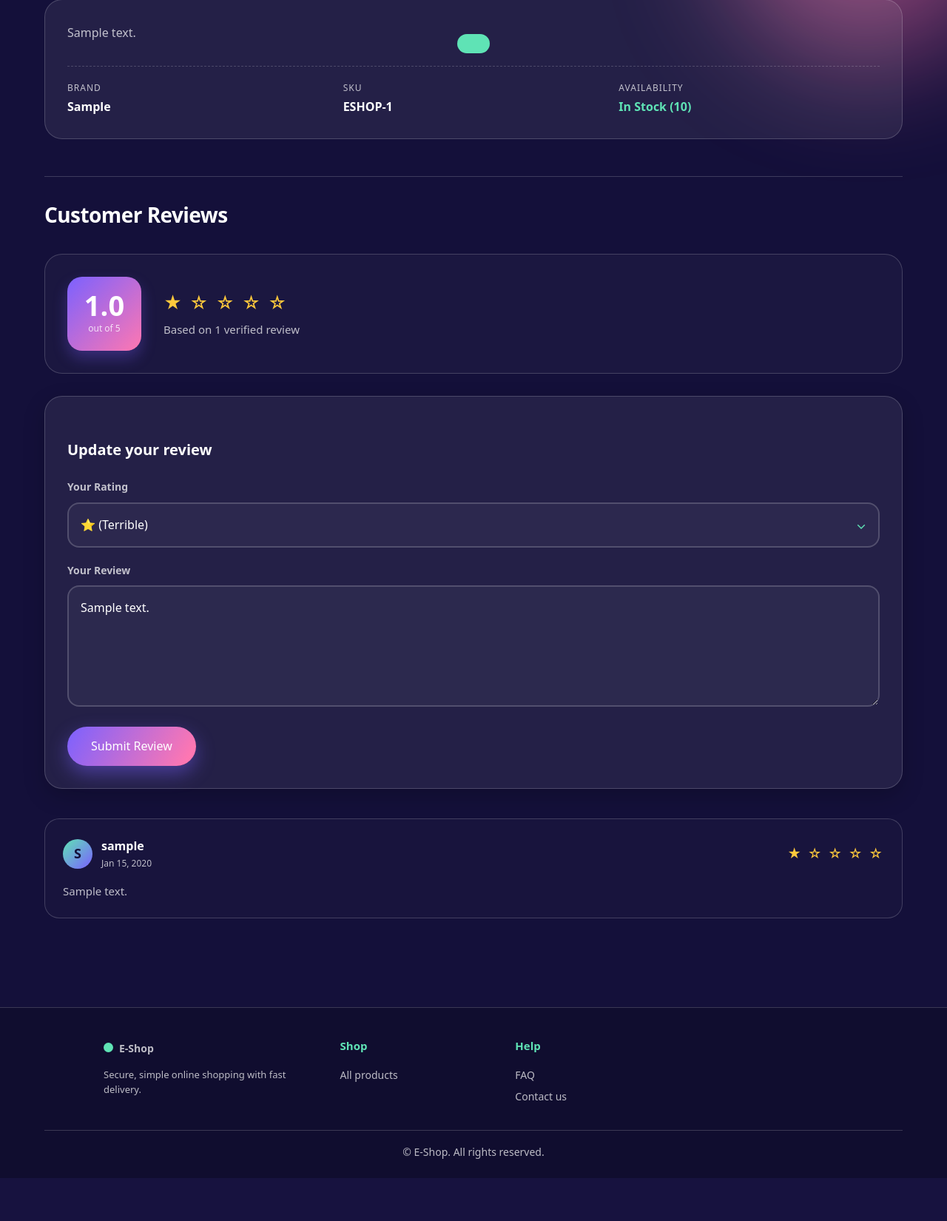
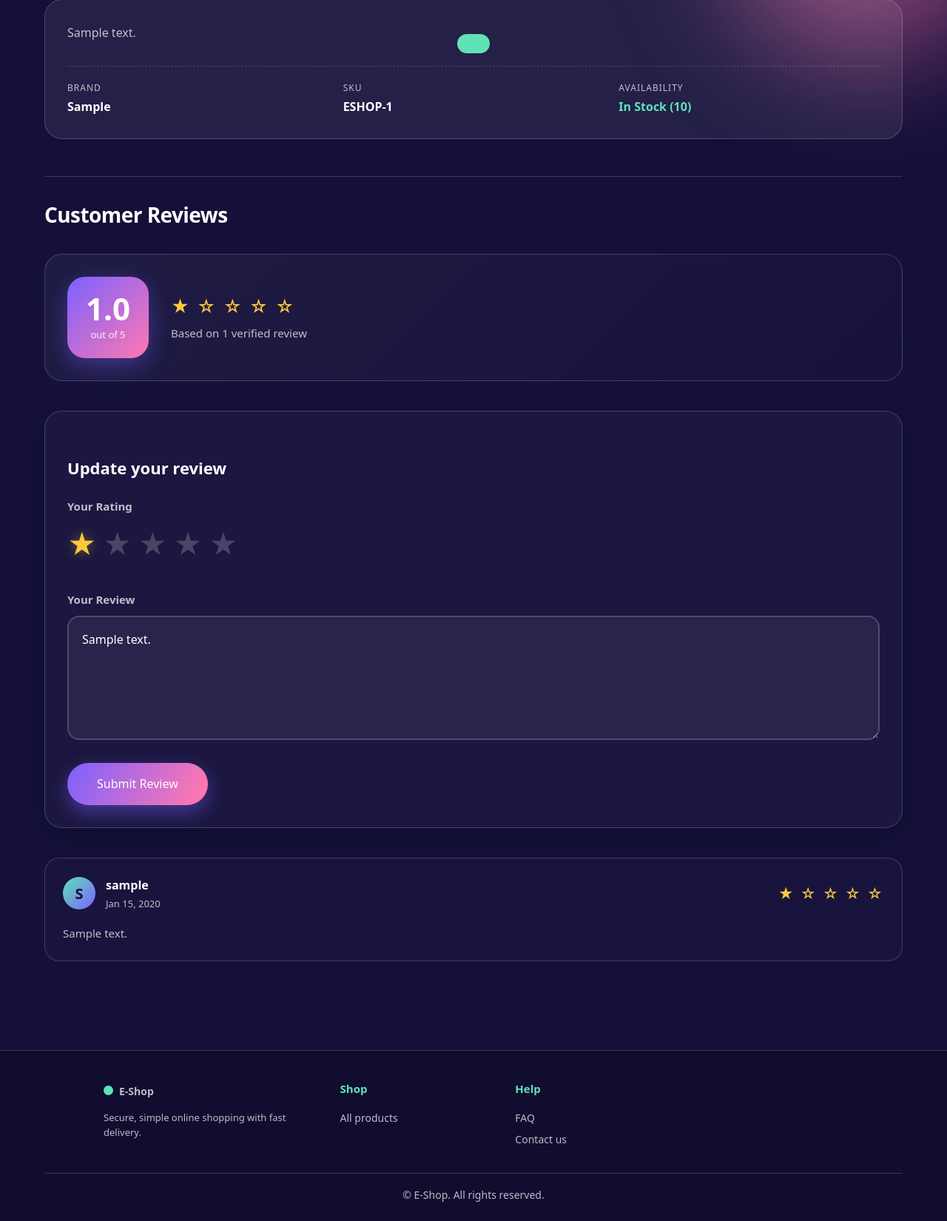
Before and after one commit to Trapcoder003/OnlineStore, a Django app: a page that uses shopApp/templates/pages/product.html in a window 1280 px wide. Shown: the part 840-2490 px from the top of the page at 74% size. Before the commit the page ends 2432 px from the top, so only its background shows below. Run offline with Django 5.2, Linux system fonts and the light colour scheme; a user stored in the database is signed in; tables that the repository leaves empty hold one stand-in row (values such as "Sample post"); grey boxes marked "Sample" are stand-in pictures.

Commit message:
reviews added new UX

```diff
--- a/shopApp/static/styles/product.css
+++ b/shopApp/static/styles/product.css
@@ -156,50 +156,70 @@ body::after { width: 380px; height: 380px; background: var(--pink); bottom: -120
 .product-reviews h2 { font-size: 28px; margin-bottom: 30px; color: #fff; }
 
 /* Summary Box */
-.rev-summary { display: flex; align-items: center; gap: 30px; background: rgba(255, 255, 255, 0.03); border: 1px solid var(--line); border-radius: 24px; padding: 30px; margin-bottom: 30px; }
-.rev-score { display: flex; flex-direction: column; align-items: center; justify-content: center; background: linear-gradient(135deg, var(--violet), var(--pink)); color: #fff; width: 100px; height: 100px; border-radius: 20px; flex-shrink: 0; box-shadow: 0 10px 20px rgba(123, 97, 255, 0.3); }
-.rev-big { font-size: 38px; font-weight: 800; line-height: 1; }
-.rev-max { font-size: 12px; opacity: 0.8; margin-top: 4px; }
+.rev-summary { display: flex; align-items: center; gap: 30px; background: linear-gradient(135deg, rgba(255,255,255,0.05), rgba(255,255,255,0.01)); border: 1px solid var(--line); border-radius: 24px; padding: 30px; margin-bottom: 40px; }
+.rev-score { display: flex; flex-direction: column; align-items: center; justify-content: center; background: linear-gradient(135deg, var(--violet), var(--pink)); color: #fff; width: 110px; height: 110px; border-radius: 24px; flex-shrink: 0; box-shadow: 0 10px 30px rgba(123, 97, 255, 0.4); }
+.rev-big { font-size: 42px; font-weight: 800; line-height: 1; }
+.rev-max { font-size: 13px; opacity: 0.9; margin-top: 4px; }
 .rev-details .stars.big { font-size: 24px; margin-bottom: 6px; }
 .rev-details p { margin: 0; color: var(--soft); font-size: 15px; }
 
 /* Review Form Card */
-.review-form-box { background: var(--glass); border: 1px solid var(--line); padding: 30px; border-radius: 24px; margin-bottom: 40px; box-shadow: 0 10px 30px rgba(0, 0, 0, 0.2); }
-.review-form-box h4 { margin-bottom: 24px; font-size: 20px; color: #fff; }
-.form-group { margin-bottom: 20px; }
-.form-group label { display: block; margin-bottom: 10px; font-size: 14px; font-weight: 600; color: var(--soft); }
-.select-wrapper { position: relative; }
-.select-wrapper::after { content: "⌄"; position: absolute; right: 18px; top: 50%; transform: translateY(-50%); color: var(--mint); pointer-events: none; font-size: 18px; }
+.review-form-box { background: rgba(255, 255, 255, 0.03); border: 1px solid var(--line); padding: 30px; border-radius: 24px; margin-bottom: 40px; box-shadow: 0 10px 30px rgba(0, 0, 0, 0.2); }
+.review-form-box h4 { margin-bottom: 24px; font-size: 22px; color: #fff; font-weight: 700; }
+.form-group { margin-bottom: 24px; }
+.form-group label { display: block; margin-bottom: 10px; font-size: 15px; font-weight: 600; color: var(--soft); }
 
-.review-form-box select,
-.review-form-box textarea { width: 100%; padding: 16px; background: rgba(255, 255, 255, 0.04); border: 2px solid var(--line); border-radius: 16px; color: #fff; font: inherit; outline: none; transition: border-color 0.25s, background 0.25s, box-shadow 0.25s; }
-.review-form-box select { appearance: none; -webkit-appearance: none; cursor: pointer; }
-.review-form-box select option { color: #14103a; background: #fff; }
-.review-form-box textarea { min-height: 140px; resize: vertical; line-height: 1.6; }
-.review-form-box select:hover, .review-form-box textarea:hover { border-color: rgba(255, 255, 255, 0.35); }
-.review-form-box select:focus, .review-form-box textarea:focus { border-color: var(--violet); background: rgba(255, 255, 255, 0.08); box-shadow: 0 0 0 5px rgba(123, 97, 255, 0.2); }
-.review-form-box .btn { width: auto; padding: 14px 32px; }
+/* CUSTOM STAR RATING INPUT */
+.star-rating { display: flex; flex-direction: row-reverse; justify-content: flex-end; gap: 8px; }
+.star-rating input { display: none; }
+.star-rating label { font-size: 38px; color: rgba(255, 255, 255, 0.2); cursor: pointer; transition: color 0.2s, transform 0.2s; }
+.star-rating label:hover,
+.star-rating label:hover ~ label,
+.star-rating input:checked ~ label { color: var(--sun); text-shadow: 0 0 15px rgba(255, 201, 60, 0.4); }
+.star-rating label:hover { transform: scale(1.15); }
+
+/* Beautiful Textarea */
+.review-form-box textarea {
+  width: 100%;
+  padding: 18px;
+  background: rgba(255, 255, 255, 0.06);
+  border: 2px solid var(--line);
+  border-radius: 16px;
+  color: #fff;
+  font: inherit;
+  font-size: 16px;
+  min-height: 150px;
+  resize: vertical;
+  line-height: 1.6;
+  outline: none;
+  transition: all 0.3s ease;
+}
+.review-form-box textarea::placeholder { color: rgba(255, 255, 255, 0.4); }
+.review-form-box textarea:hover { border-color: rgba(255, 255, 255, 0.4); background: rgba(255, 255, 255, 0.08); }
+.review-form-box textarea:focus { border-color: var(--violet); background: rgba(255, 255, 255, 0.1); box-shadow: 0 0 0 5px rgba(123, 97, 255, 0.25); }
+
+.review-form-box .btn { width: auto; padding: 16px 40px; font-size: 16px; }
 
 /* Login Prompt */
-.login-prompt { padding: 20px; background: rgba(255, 255, 255, 0.03); border-radius: 16px; text-align: center; color: var(--soft); }
+.login-prompt { padding: 30px; background: rgba(255, 255, 255, 0.03); border-radius: 16px; text-align: center; color: var(--soft); font-size: 16px; }
 .login-prompt a { color: var(--mint); font-weight: 600; text-decoration: underline; }
 
 /* Review List & Individual Cards */
 .review-list { display: flex; flex-direction: column; gap: 20px; }
-.review { background: rgba(255, 255, 255, 0.02); border: 1px solid var(--line); padding: 24px; border-radius: 20px; transition: transform 0.3s, border-color 0.3s; }
-.review:hover { transform: translateY(-3px); border-color: rgba(123, 97, 255, 0.4); }
-.review header { display: flex; justify-content: space-between; align-items: center; margin-bottom: 16px; flex-wrap: wrap; gap: 10px; }
-.reviewer-info { display: flex; align-items: center; gap: 12px; }
-.avatar-sm { width: 40px; height: 40px; border-radius: 50%; background: linear-gradient(135deg, var(--mint), var(--violet)); color: #14103a; display: flex; align-items: center; justify-content: center; font-weight: 800; font-size: 18px; }
+.review { background: rgba(255, 255, 255, 0.02); border: 1px solid var(--line); padding: 24px; border-radius: 20px; transition: transform 0.3s, border-color 0.3s, box-shadow 0.3s; }
+.review:hover { transform: translateY(-4px); border-color: rgba(123, 97, 255, 0.4); box-shadow: 0 10px 30px rgba(0,0,0,0.2); }
+.review header { display: flex; justify-content: space-between; align-items: center; margin-bottom: 18px; flex-wrap: wrap; gap: 10px; }
+.reviewer-info { display: flex; align-items: center; gap: 14px; }
+.avatar-sm { width: 44px; height: 44px; border-radius: 50%; background: linear-gradient(135deg, var(--mint), var(--violet)); color: #14103a; display: flex; align-items: center; justify-content: center; font-weight: 800; font-size: 20px; }
 .reviewer-info strong { display: block; font-size: 16px; color: #fff; }
-.reviewer-info time { display: block; font-size: 12px; color: var(--soft); margin-top: 2px; }
-.review .stars { font-size: 18px; }
-.review-body { margin: 0; color: var(--soft); font-size: 15px; line-height: 1.6; }
+.reviewer-info time { display: block; font-size: 13px; color: var(--soft); margin-top: 2px; }
+.review .stars { font-size: 20px; }
+.review-body { margin: 0; color: var(--soft); font-size: 15px; line-height: 1.7; }
 
 /* Empty State */
-.empty-reviews { text-align: center; padding: 40px 20px; background: rgba(255, 255, 255, 0.02); border: 1px dashed var(--line); border-radius: 20px; }
-.empty-reviews span { font-size: 40px; display: block; margin-bottom: 12px; }
-.empty-reviews p { margin: 0; color: var(--soft); font-size: 15px; }
+.empty-reviews { text-align: center; padding: 50px 20px; background: rgba(255, 255, 255, 0.02); border: 1px dashed var(--line); border-radius: 20px; }
+.empty-reviews span { font-size: 50px; display: block; margin-bottom: 16px; opacity: 0.8; }
+.empty-reviews p { margin: 0; color: var(--soft); font-size: 16px; }
 
 /* =========================================
    RELATED PRODUCTS SECTION
@@ -233,7 +253,7 @@ footer { margin-top: 60px; padding: 40px 0 24px; border-top: 1px solid var(--lin
 .copy { margin-top: 30px; padding-top: 18px; border-top: 1px solid var(--line); text-align: center; color: var(--soft); font-size: 14px; }
 
 /* =========================================
-   MOBILE RESPONSIVENESS (The Fixes)
+   MOBILE RESPONSIVENESS
    ========================================= */
 @media (max-width: 900px) {
   /* Navbar */
@@ -260,9 +280,11 @@ footer { margin-top: 60px; padding: 40px 0 24px; border-top: 1px solid var(--lin
   .desc-card p { font-size: 15px; }
 
   /* Reviews */
-  .rev-summary { flex-direction: column; text-align: center; gap: 15px; padding: 20px; }
-  .review-form-box { padding: 20px; }
+  .rev-summary { flex-direction: column; text-align: center; gap: 15px; padding: 25px; }
+  .review-form-box { padding: 25px 20px; }
   .review-form-box .btn { width: 100%; }
+  .star-rating { justify-content: center; }
+  .star-rating label { font-size: 32px; }
   .review header { flex-direction: column; align-items: flex-start; gap: 12px; }
   .review-body { font-size: 14px; }
 
@@ -274,14 +296,13 @@ footer { margin-top: 60px; padding: 40px 0 24px; border-top: 1px solid var(--lin
 }
 
 @media (max-width: 480px) {
-  /* Extra padding fixes for very small phones */
   .page { padding: 10px 12px 30px; }
   .add-form { flex-direction: column; }
   .cart-action-pill { flex-direction: column; border-radius: 20px; padding: 10px; }
   .btn.add-btn { width: 100%; }
   .qty-picker { width: 100%; justify-content: space-between; padding: 10px 20px; }
-  .rev-summary { padding: 15px; }
-  .review-form-box { padding: 15px; }
-  .review { padding: 15px; }
+  .rev-summary { padding: 20px 15px; }
+  .review-form-box { padding: 20px 15px; }
+  .review { padding: 20px 15px; }
   .fgrid { grid-template-columns: 1fr; text-align: center; }
 }
--- a/shopApp/templates/pages/product.html
+++ b/shopApp/templates/pages/product.html
@@ -187,16 +187,23 @@
           {% csrf_token %}
 
           <div class="form-group">
-            <label for="rating-select">Your Rating</label>
-            <div class="select-wrapper">
-              <select name="rating" id="rating-select" required>
-                <option value="">Select a star rating...</option>
-                <option value="5" {% if user_review.rating == 5 %}selected{% endif %}>⭐⭐⭐⭐⭐ (Excellent)</option>
-                <option value="4" {% if user_review.rating == 4 %}selected{% endif %}>⭐⭐⭐⭐ (Good)</option>
-                <option value="3" {% if user_review.rating == 3 %}selected{% endif %}>⭐⭐⭐ (Average)</option>
-                <option value="2" {% if user_review.rating == 2 %}selected{% endif %}>⭐⭐ (Poor)</option>
-                <option value="1" {% if user_review.rating == 1 %}selected{% endif %}>⭐ (Terrible)</option>
-              </select>
+            <label>Your Rating</label>
+            <!-- CSS-ONLY INTERACTIVE STAR RATING -->
+            <div class="star-rating">
+              <input type="radio" id="star5" name="rating" value="5" {% if user_review.rating == 5 %}checked{% endif %} required />
+              <label for="star5" title="Excellent">★</label>
+
+              <input type="radio" id="star4" name="rating" value="4" {% if user_review.rating == 4 %}checked{% endif %} />
+              <label for="star4" title="Good">★</label>
+
+              <input type="radio" id="star3" name="rating" value="3" {% if user_review.rating == 3 %}checked{% endif %} />
+              <label for="star3" title="Average">★</label>
+
+              <input type="radio" id="star2" name="rating" value="2" {% if user_review.rating == 2 %}checked{% endif %} />
+              <label for="star2" title="Poor">★</label>
+
+              <input type="radio" id="star1" name="rating" value="1" {% if user_review.rating == 1 %}checked{% endif %} />
+              <label for="star1" title="Terrible">★</label>
             </div>
           </div>
 
```
